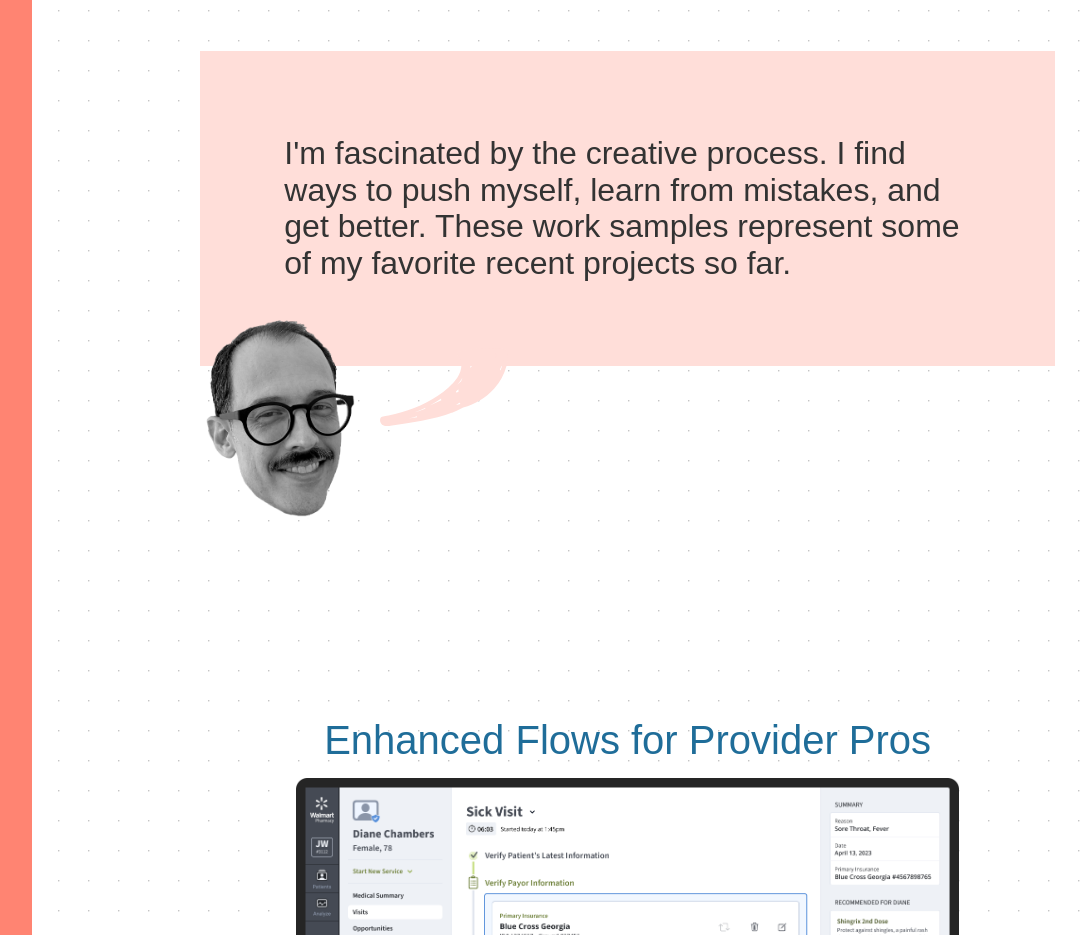
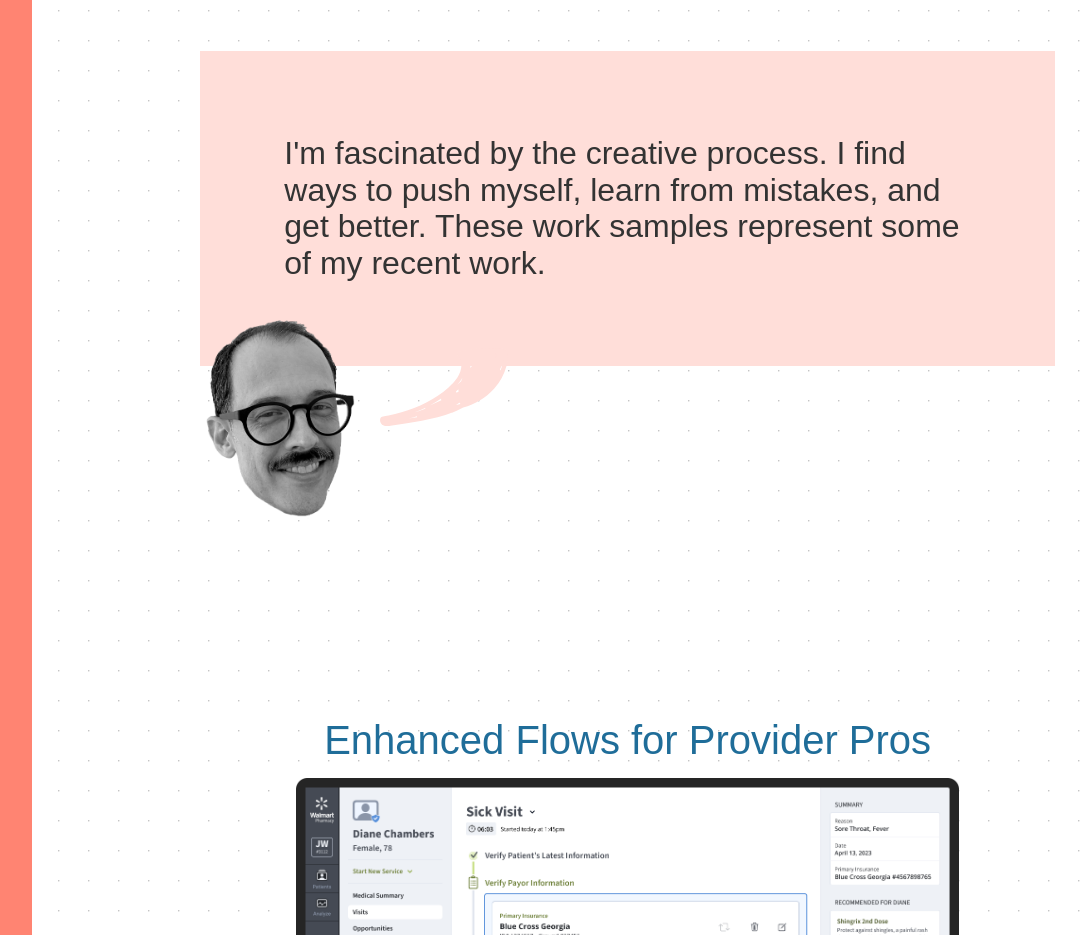
Before and after one commit to adam-is-tall/portfolio-site, a React (Create React App) app: page / in a window 1280 px wide. Shown: the part 1100-2035 px from the top of the page, without its empty margins (57-1143 px from the left). Built offline with nearby package versions, Linux system fonts and the light colour scheme; a web font is replaced by a local one.

Commit message:
text tweaks

```diff
--- a/src/App.tsx
+++ b/src/App.tsx
@@ -150,7 +150,7 @@ export default function App() {
 
         <div className="flex flex-col items-center p-md py-lg sm:p-lg md:p-xl lg:p-2xl text-center">
           {/* <ChatBubble className="mb-lg" frames={adamHeads2}>I'm fascinated by the creative process - turning ideas into reality. I'm fully aware that I'm not making products for my own artistic expression. I work to find the balance between what the business wants and what the users need.</ChatBubble> */}
-          <ChatBubble className="mb-lg" frames={adamHeads2}>I'm fascinated by the creative process. I find ways to push myself, learn from mistakes, and get better. These work samples represent some of my favorite recent projects so far.</ChatBubble>
+          <ChatBubble className="mb-lg" frames={adamHeads2}>I'm fascinated by the creative process. I find ways to push myself, learn from mistakes, and get better. These work samples represent some of my recent work.</ChatBubble>
         </div>
 
         {/* <div className="flex flex-col items-center p-md py-lg sm:p-lg md:p-xl lg:p-2xl text-center relative">
```
